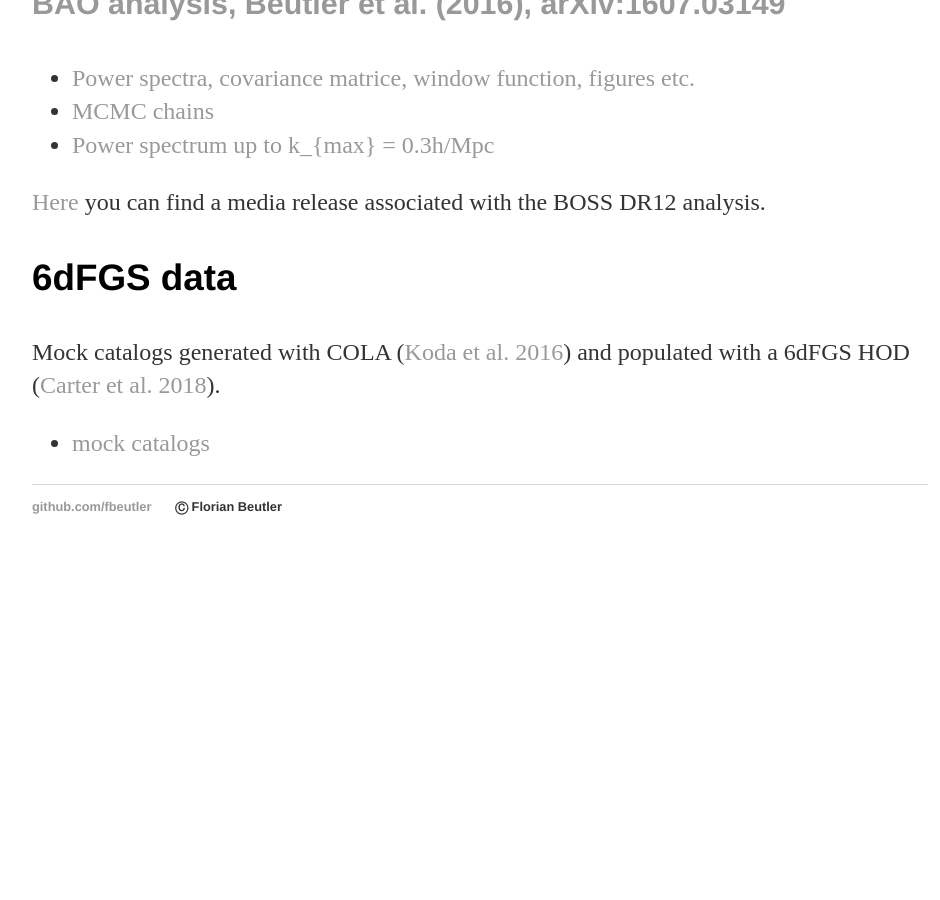
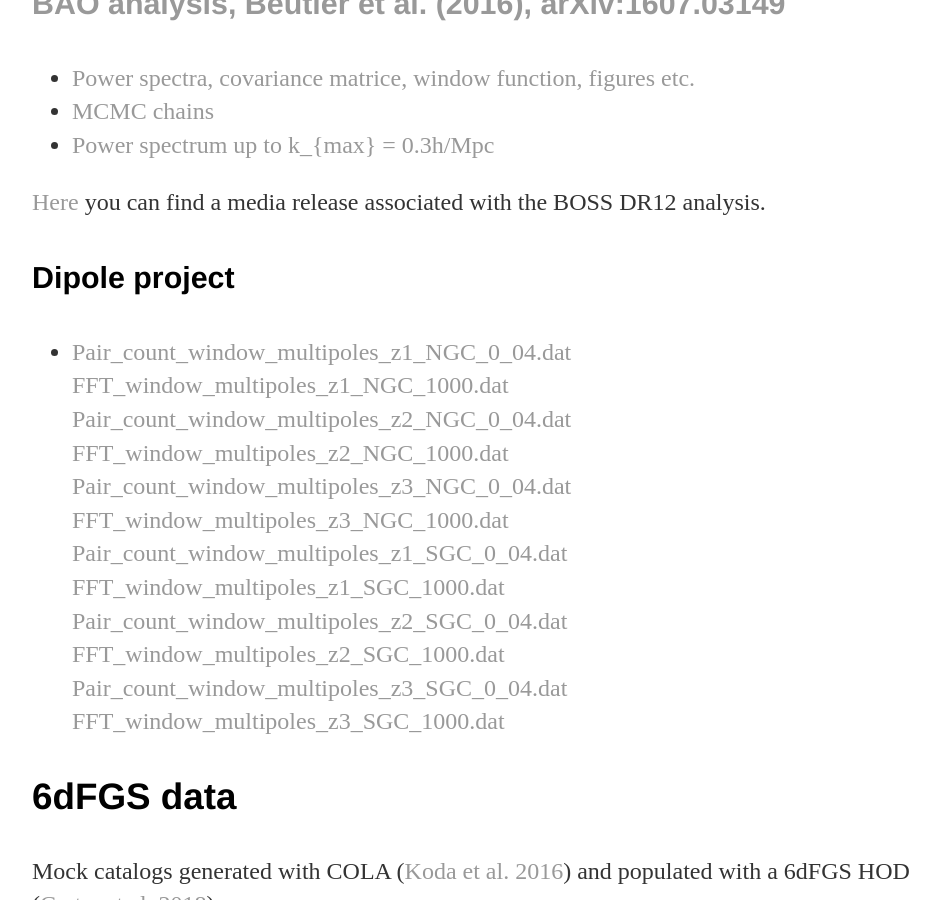
Before and after one commit to fbeutler/fbeutler.github.io, a Jekyll site: the page built from hub/hub.html, in a window 1280 px wide and 900 px high, scrolled down 1851 px. Shown: the whole window, without its empty margins (160-1100 px from the left). Built offline with Jekyll 4.4.1, drawn with Linux system fonts in a browser that asks for light colours; before the commit the page ends 2427 px from its top, so only the background shows below that.

Commit message:
Update hub.html

```diff
--- a/hub/hub.html
+++ b/hub/hub.html
@@ -5,6 +5,7 @@ title: Some material
 
 <div id="hub">
   <h3>BOSS DR12 data</h3>
+
   <p>
     The power spectra, correlation functions, covariance matrices, figures etc. related to the <a href="http://www.sdss3.org/surveys/boss.php" target="_blank">
     Baryon Oscillation Spectroscopic Survey (BOSS)</a> data release 12
@@ -153,6 +154,25 @@ title: Some material
     <a href="https://phys.org/news/2016-07-biggest-galactic-dark-energy.html" target="_blank">Here</a> you can find a media release associated with the BOSS DR12 analysis.
   </p>
 
+  <h4>Dipole project</h4>
+  <ul>
+    <li>
+      <a href='/hub/Pair_count_window_multipoles_z1_NGC_0_04.dat' target="_blank">Pair_count_window_multipoles_z1_NGC_0_04.dat</a>
+      <a href='/hub/FFT_window_multipoles_z1_NGC_1000.dat' target="_blank">FFT_window_multipoles_z1_NGC_1000.dat</a>
+      <a href='/hub/Pair_count_window_multipoles_z2_NGC_0_04.dat' target="_blank">Pair_count_window_multipoles_z2_NGC_0_04.dat</a>
+      <a href='/hub/FFT_window_multipoles_z2_NGC_1000.dat' target="_blank">FFT_window_multipoles_z2_NGC_1000.dat</a>
+      <a href='/hub/Pair_count_window_multipoles_z3_NGC_0_04.dat' target="_blank">Pair_count_window_multipoles_z3_NGC_0_04.dat</a>
+      <a href='/hub/FFT_window_multipoles_z3_NGC_1000.dat' target="_blank">FFT_window_multipoles_z3_NGC_1000.dat</a>
+      <a href='/hub/Pair_count_window_multipoles_z1_SGC_0_04.dat' target="_blank">Pair_count_window_multipoles_z1_SGC_0_04.dat</a>
+      <a href='/hub/FFT_window_multipoles_z1_SGC_1000.dat' target="_blank">FFT_window_multipoles_z1_SGC_1000.dat</a>
+      <a href='/hub/Pair_count_window_multipoles_z2_SGC_0_04.dat' target="_blank">Pair_count_window_multipoles_z2_SGC_0_04.dat</a>
+      <a href='/hub/FFT_window_multipoles_z2_SGC_1000.dat' target="_blank">FFT_window_multipoles_z2_SGC_1000.dat</a>
+      <a href='/hub/Pair_count_window_multipoles_z3_SGC_0_04.dat' target="_blank">Pair_count_window_multipoles_z3_SGC_0_04.dat</a>
+      <a href='/hub/FFT_window_multipoles_z3_SGC_1000.dat' target="_blank">FFT_window_multipoles_z3_SGC_1000.dat</a>
+    </li>
+  </ul>
+
+
   <h3>6dFGS data</h3>
   <p>
     Mock catalogs generated with COLA (<a href="https://arxiv.org/abs/1507.05329" target="_blank">Koda et al. 2016</a>) and populated with a 6dFGS HOD (<a href="https://arxiv.org/abs/1803.01746" target="_blank">Carter et al. 2018</a>).
```
